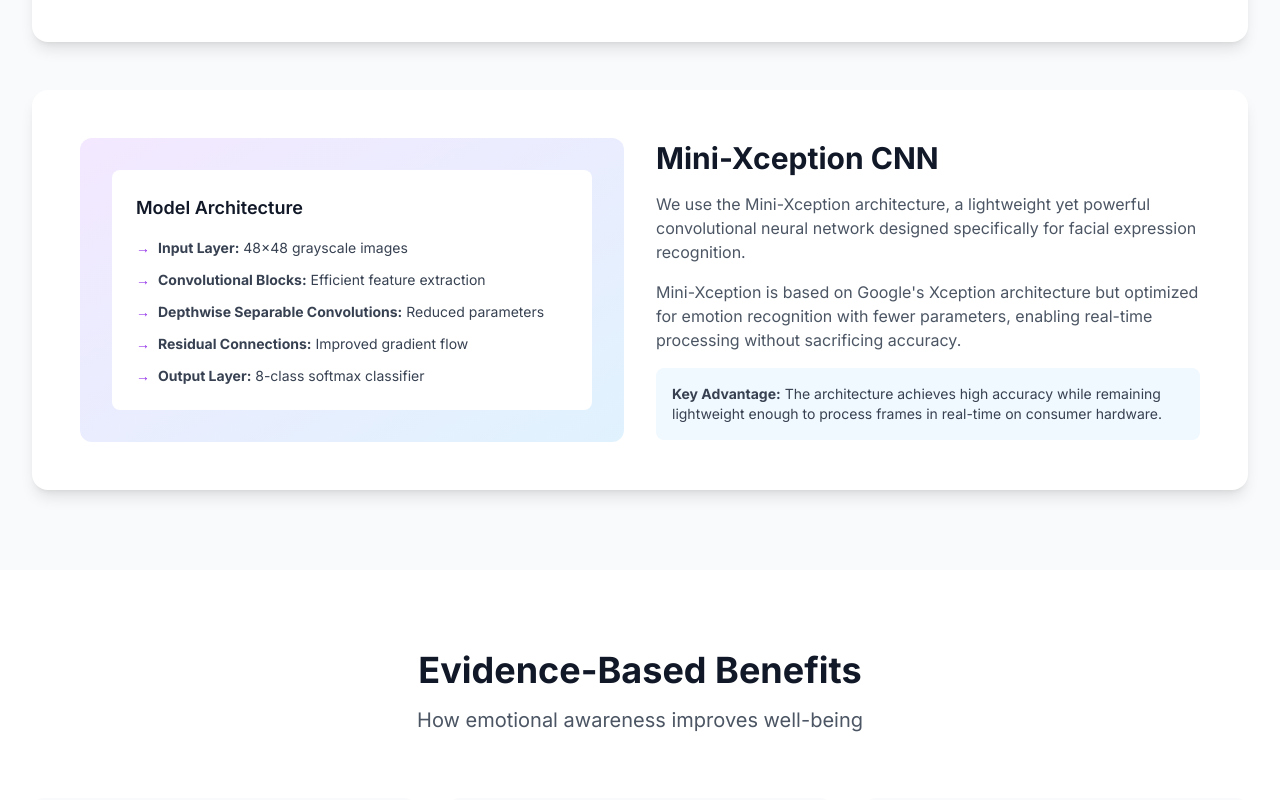
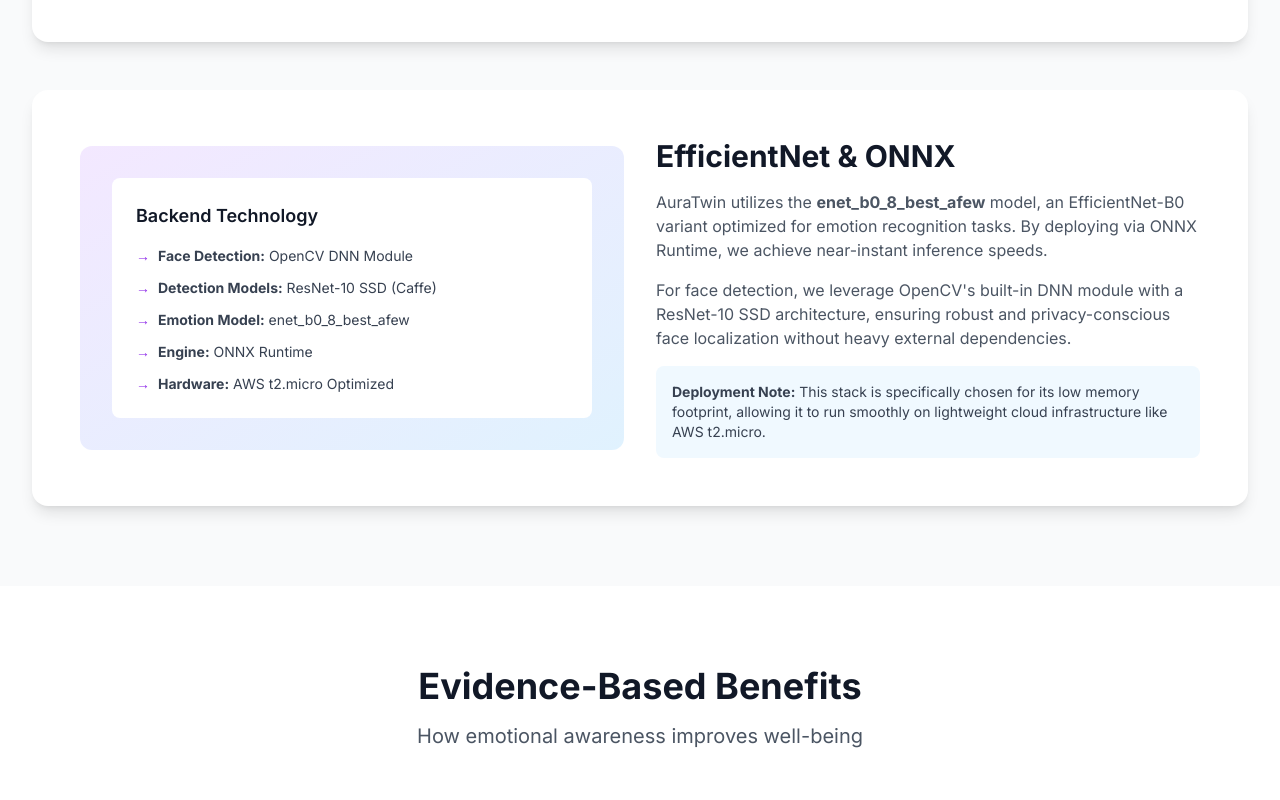
Before and after one commit to AuraTwin/AuraTwin-web, a Next.js app: page /science in a window 1280 px wide. Shown: the part 1900-2700 px from the top of the page. Built offline with nearby package versions, Linux system fonts and the light colour scheme; no server answers.

Commit message:
Fix typos & details provided in pages

```diff
--- a/src/app/page.tsx
+++ b/src/app/page.tsx
@@ -206,7 +206,7 @@
             Create Free Account
           </Link>
           <p className="mt-4 text-sm text-gray-500 dark:text-gray-400">
-            No credit card required. Early access launching Q2 2026.
+            No credit card required. Launching Q2 2026.
           </p>
         </div>
       </section>
--- a/src/app/product/page.tsx
+++ b/src/app/product/page.tsx
@@ -123,12 +123,12 @@
 
           <div className="grid md:grid-cols-2 gap-8">
             <div className="bg-gradient-to-br from-primary-50 to-white dark:from-gray-800 dark:to-gray-800 p-8 rounded-2xl border border-primary-100 dark:border-gray-700" data-reveal>
-              <h3 className="text-2xl font-bold text-gray-900 dark:text-white mb-4">Mini-Xception Architecture</h3>
+              <h3 className="text-2xl font-bold text-gray-900 dark:text-white mb-4">EfficientNet Architecture</h3>
               <p className="text-gray-600 dark:text-gray-300 mb-4">
-                Our emotion recognition model is based on the Mini-Xception convolutional neural network, specifically designed for efficient and accurate facial expression analysis.
+                Our emotion recognition engine uses the enet_b0_8_best_afew model, a highly optimized EfficientNet-B0 variant deployed via ONNX Runtime for maximum performance.
               </p>
               <ul className="space-y-2">
-                {['Trained on 35,887+ facial expression images', 'Optimized for real-time processing', 'High accuracy across diverse demographics'].map((item) => (
+                {['High-performance ONNX Runtime engine', 'No heavy dependencies like TensorFlow', 'Optimized for AWS t2.micro instances'].map((item) => (
                   <li key={item} className="flex items-start">
                     <span className="text-primary-600 mr-2">•</span>
                     <span className="text-gray-700 dark:text-gray-300">{item}</span>
@@ -140,14 +140,14 @@
             <div className="bg-gradient-to-br from-accent-50 to-white dark:from-gray-800 dark:to-gray-800 p-8 rounded-2xl border border-accent-100 dark:border-gray-700" data-reveal data-reveal-delay="150">
               <h3 className="text-2xl font-bold text-gray-900 dark:text-white mb-4">Hybrid Architecture</h3>
               <p className="text-gray-600 dark:text-gray-300 mb-4">
-                AuraTwin uses a four-tier hybrid architecture: a Python desktop client captures and analyses emotions, an AWS FastAPI server handles processing, Firebase Firestore persists your data, and the web dashboard visualises insights with Gemini AI.
+                AuraTwin uses a four-tier hybrid architecture: a Python desktop client, an AWS FastAPI server with OpenCV DNN face detection, Firebase Firestore for data persistence, and a Gemini AI-powered web dashboard.
               </p>
               <div className="space-y-3">
                 {[
-                  { step: '1', label: 'Windows Client', desc: 'Python desktop app captures facial expressions via webcam and sends emotion data to the server using your App Key.' },
-                  { step: '2', label: 'AWS FastAPI Server', desc: 'Validates the App Key, runs the Mini-Xception model, and writes the result to Firestore.' },
+                  { step: '1', label: 'Windows Client', desc: 'Python desktop app captures facial expressions via webcam and sends data to the server using your App Key.' },
+                  { step: '2', label: 'AWS FastAPI Server', desc: 'Uses OpenCV DNN and enet_b0 models to process emotions efficiently on t2.micro instances.' },
                   { step: '3', label: 'Firebase Firestore', desc: 'Stores emotion logs securely in the cloud, linked to your account.' },
-                  { step: '4', label: 'Web Dashboard + Gemini AI', desc: 'Displays charts, stats, and AI-generated well-being reports powered by Gemini 2.0 Flash.' },
+                  { step: '4', label: 'Web Dashboard + Gemini AI', desc: 'Displays charts and generates AI well-being reports using Gemini 2.0 Flash.' },
                 ].map((item) => (
                   <div key={item.step} className="flex items-start gap-3">
                     <div className="w-6 h-6 rounded-full bg-accent-600 text-white text-xs font-bold flex items-center justify-center shrink-0 mt-0.5">
@@ -213,7 +213,7 @@
             href="/login"
             className="inline-flex items-center justify-center px-8 py-4 bg-white text-primary-600 text-lg font-semibold rounded-lg hover:bg-gray-100 transition-all transform hover:scale-105 shadow-lg"
           >
-            Get Early Access
+            Get Started
           </Link>
         </div>
       </section>
--- a/src/app/science/page.tsx
+++ b/src/app/science/page.tsx
@@ -124,19 +124,19 @@
               </div>
             </div>
 
-            {/* Mini-Xception Architecture */}
+            {/* EfficientNet Architecture */}
             <div className="bg-white dark:bg-gray-900 p-8 md:p-12 rounded-2xl shadow-lg" data-reveal>
               <div className="grid md:grid-cols-2 gap-8 items-center">
                 <div className="order-2 md:order-1 bg-gradient-to-br from-accent-100 to-primary-100 dark:from-gray-700 dark:to-gray-700 p-8 rounded-xl">
                   <div className="bg-white dark:bg-gray-800 p-6 rounded-lg">
-                    <h4 className="text-lg font-semibold text-gray-900 dark:text-white mb-4">Model Architecture</h4>
+                    <h4 className="text-lg font-semibold text-gray-900 dark:text-white mb-4">Backend Technology</h4>
                     <ul className="space-y-3 text-sm">
                       {[
-                        ['Input Layer:', '48x48 grayscale images'],
-                        ['Convolutional Blocks:', 'Efficient feature extraction'],
-                        ['Depthwise Separable Convolutions:', 'Reduced parameters'],
-                        ['Residual Connections:', 'Improved gradient flow'],
-                        ['Output Layer:', '8-class softmax classifier'],
+                        ['Face Detection:', 'OpenCV DNN Module'],
+                        ['Detection Models:', 'ResNet-10 SSD (Caffe)'],
+                        ['Emotion Model:', 'enet_b0_8_best_afew'],
+                        ['Engine:', 'ONNX Runtime'],
+                        ['Hardware:', 'AWS t2.micro Optimized'],
                       ].map(([label, desc]) => (
                         <li key={label} className="flex items-start">
                           <span className="text-accent-600 mr-2">→</span>
@@ -147,16 +147,16 @@
                   </div>
                 </div>
                 <div className="order-1 md:order-2">
-                  <h3 className="text-3xl font-bold text-gray-900 dark:text-white mb-4">Mini-Xception CNN</h3>
+                  <h3 className="text-3xl font-bold text-gray-900 dark:text-white mb-4">EfficientNet & ONNX</h3>
                   <p className="text-gray-600 dark:text-gray-300 mb-4">
-                    We use the Mini-Xception architecture, a lightweight yet powerful convolutional neural network designed specifically for facial expression recognition.
+                    AuraTwin utilizes the <strong>enet_b0_8_best_afew</strong> model, an EfficientNet-B0 variant optimized for emotion recognition tasks. By deploying via ONNX Runtime, we achieve near-instant inference speeds.
                   </p>
                   <p className="text-gray-600 dark:text-gray-300 mb-4">
-                    Mini-Xception is based on Google&apos;s Xception architecture but optimized for emotion recognition with fewer parameters, enabling real-time processing without sacrificing accuracy.
+                    For face detection, we leverage OpenCV&apos;s built-in DNN module with a ResNet-10 SSD architecture, ensuring robust and privacy-conscious face localization without heavy external dependencies.
                   </p>
                   <div className="bg-primary-50 dark:bg-primary-900/30 p-4 rounded-lg">
                     <p className="text-sm text-gray-700 dark:text-gray-300">
-                      <strong>Key Advantage:</strong> The architecture achieves high accuracy while remaining lightweight enough to process frames in real-time on consumer hardware.
+                      <strong>Deployment Note:</strong> This stack is specifically chosen for its low memory footprint, allowing it to run smoothly on lightweight cloud infrastructure like AWS t2.micro.
                     </p>
                   </div>
                 </div>
@@ -241,7 +241,7 @@
           <h2 className="text-4xl font-bold mb-6">Experience Science-Backed Emotional Intelligence</h2>
           <p className="text-xl text-primary-100 mb-8">Join our beta program and be part of the future of emotional well-being.</p>
           <a href="/login" className="inline-flex items-center justify-center px-8 py-4 bg-white text-primary-600 text-lg font-semibold rounded-lg hover:bg-gray-100 transition-all transform hover:scale-105 shadow-lg">
-            Get Early Access
+            Get Started
           </a>
         </div>
       </section>
```
